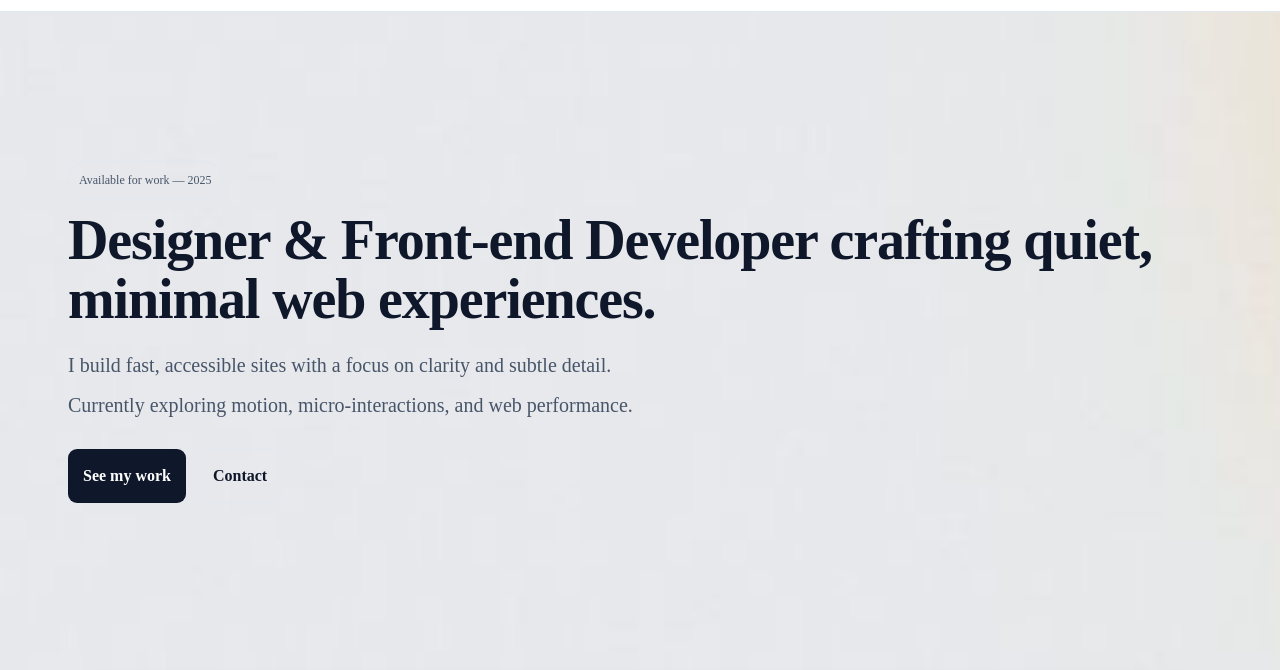
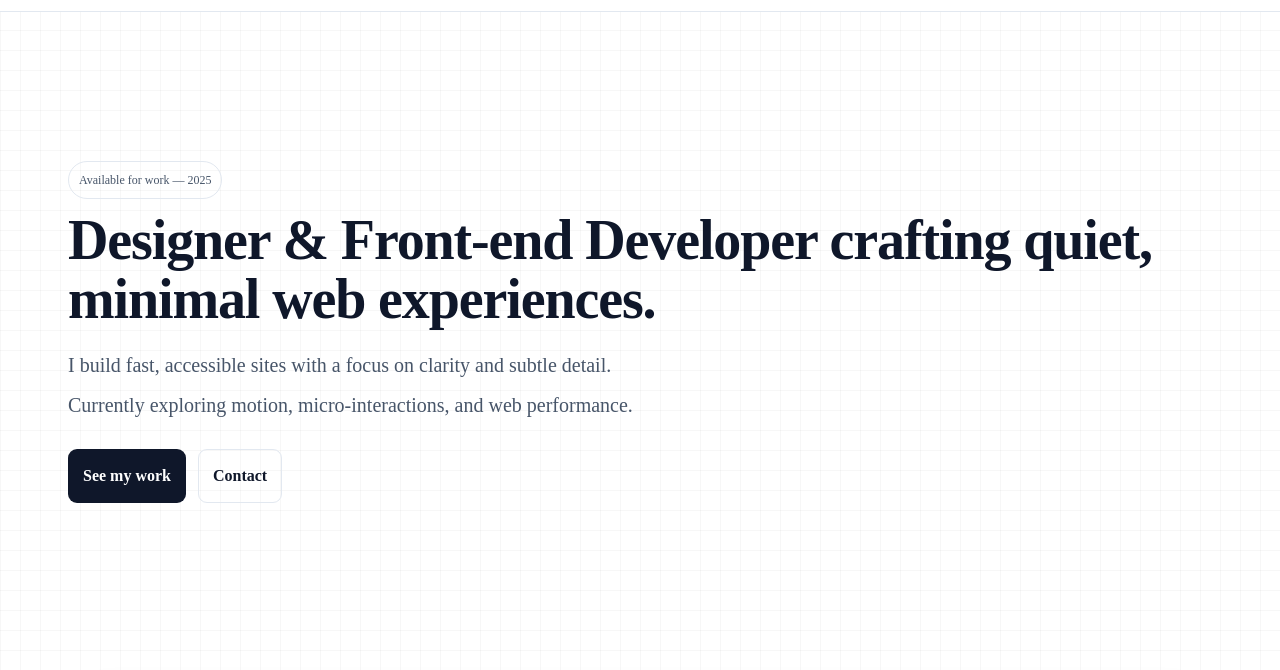
Before and after one commit to shankarj-2218/portfolio, a plain HTML site: page index.html in a window 1280 px wide. Shown: the part 69-739 px from the top of the page. Drawn offline with Linux system fonts and the light colour scheme.

Commit message:
Shankar Jadhav

```diff
--- a/index.css
+++ b/index.css
@@ -68,9 +68,22 @@ body {
 
   line-height: 2;
   transition: background-color 0.5s ease, background-image 0.5s ease;
-  background-image: url(./images/bg.jpg);
-  background-repeat: no-repeat;
-  background-size: cover;
+  background-image: repeating-linear-gradient(
+      0deg,
+      var(--fabric-line) 0px,
+      var(--fabric-line) 1px,
+      transparent 1px,
+      transparent 20px
+    ),
+    repeating-linear-gradient(
+      90deg,
+      var(--fabric-line) 0px,
+      var(--fabric-line) 1px,
+      transparent 1px,
+      transparent 20px
+    );
+  background-blend-mode: multiply;
+  background-size: 20px 20px;
 }
 #themeBtn {
   font-size: 15px;
```
